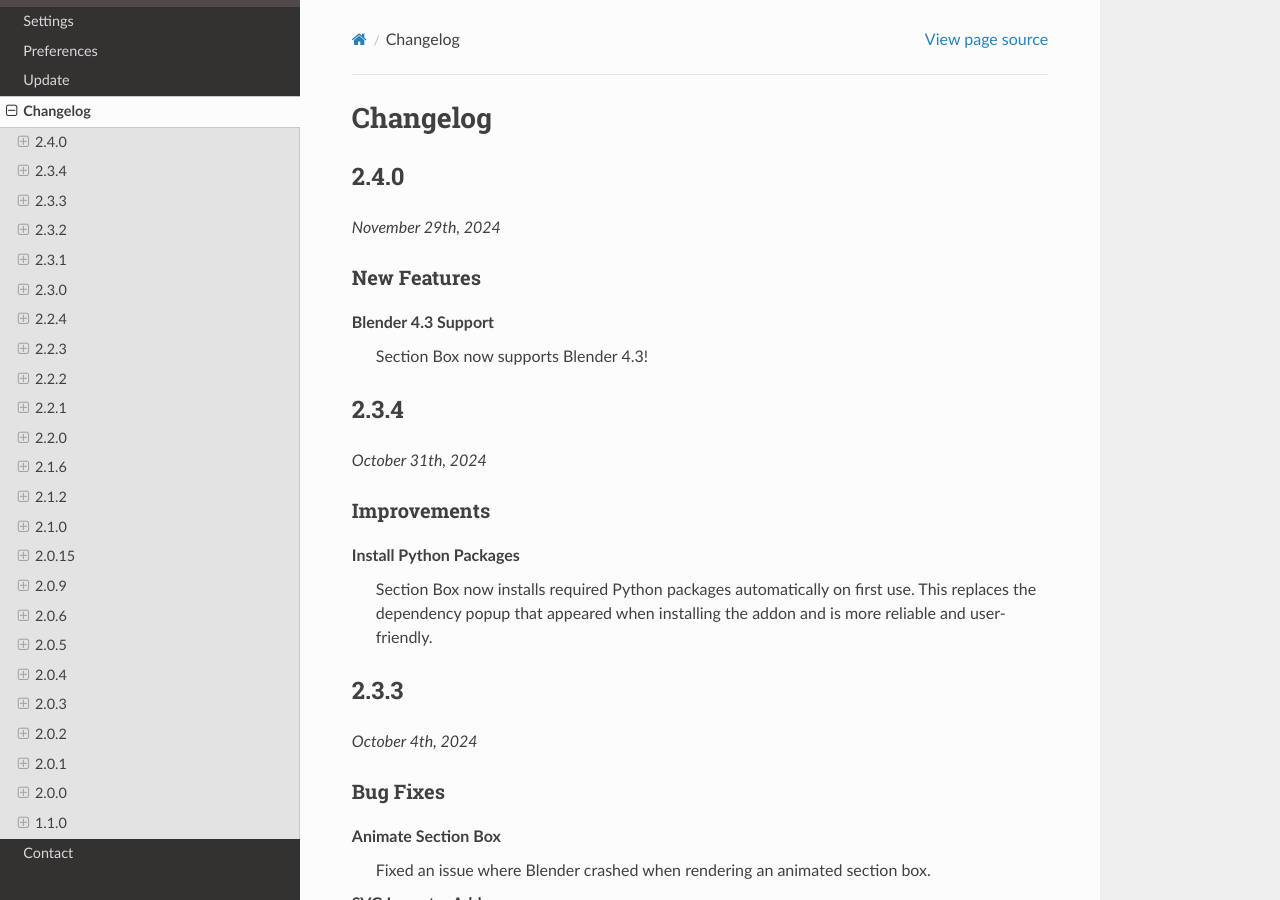
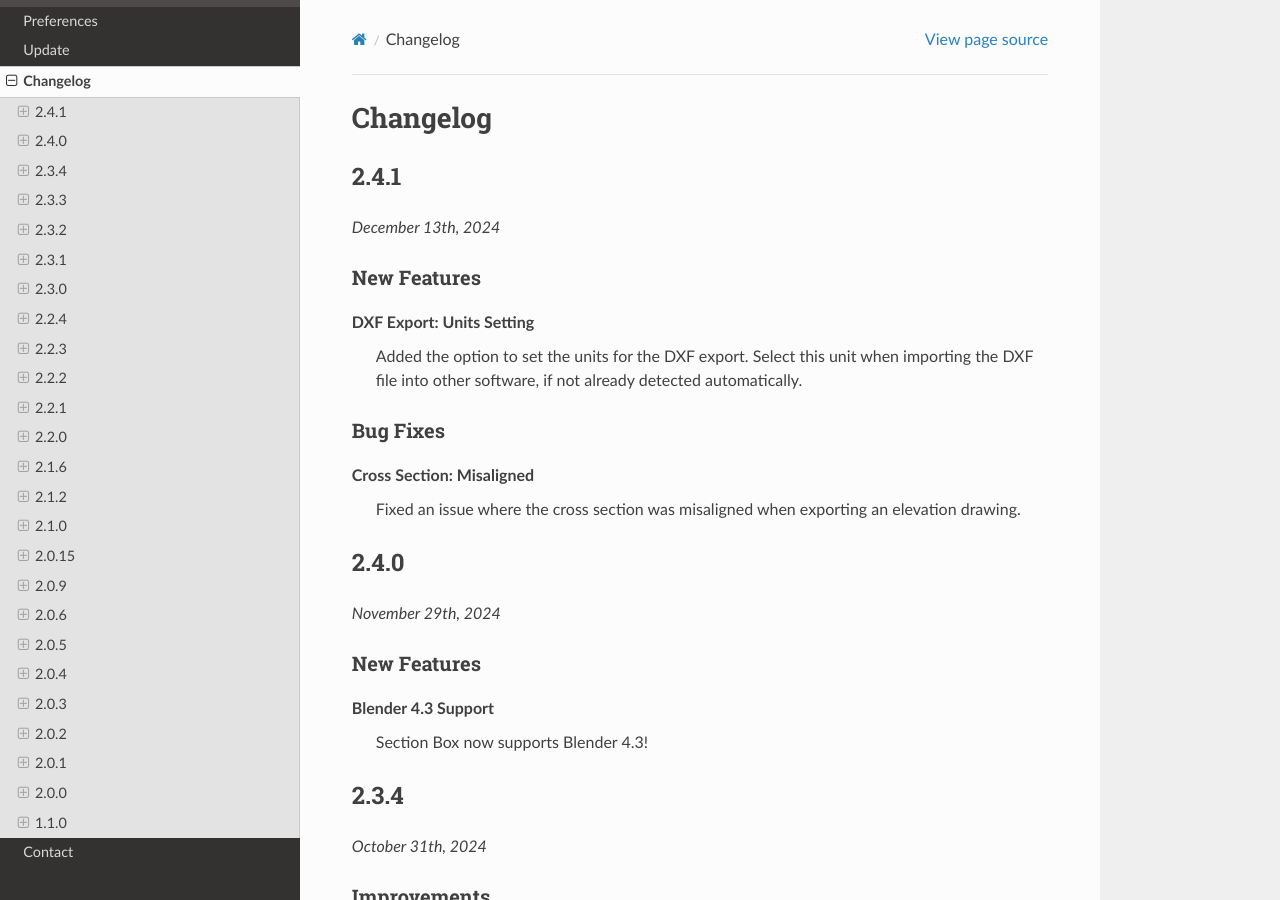
Before and after one commit to rubenmesserschmidt/Section-Box_docs, a Sphinx documentation site: the page built from docs/source/changelog.rst, in a window 1280 px wide and 900 px high. Built offline with Sphinx 7.4.7 and the Read the Docs theme 3.1.0, drawn with Linux system fonts in a browser that asks for light colours.

Commit message:
update 2.4.1

```diff
--- a/docs/source/changelog.rst
+++ b/docs/source/changelog.rst
@@ -1,6 +1,27 @@
 =========
 Changelog
 =========
+
+#####
+2.4.1
+#####
+
+*December 13th, 2024*
+
+************
+New Features
+************
+
+**DXF Export: Units Setting**
+    Added the option to set the units for the DXF export. Select this unit when importing the DXF file into other software, if not already detected automatically.
+
+*********
+Bug Fixes
+*********
+
+**Cross Section: Misaligned**
+    Fixed an issue where the cross section was misaligned when exporting an elevation drawing.
+
 
 #####
 2.4.0
--- a/docs/source/conf.py
+++ b/docs/source/conf.py
@@ -6,7 +6,7 @@ project = "Section Box"
 copyright = "2024, Ruben Messerschmidt"
 author = "Ruben Messerschmidt"
 
-release = "2.4.0"
+release = "2.4.1"
 version = release
 
 # -- General configuration
```
Also changed, not shown: docs/source/settings.rst (+9 -0 lines), 1 other file.
